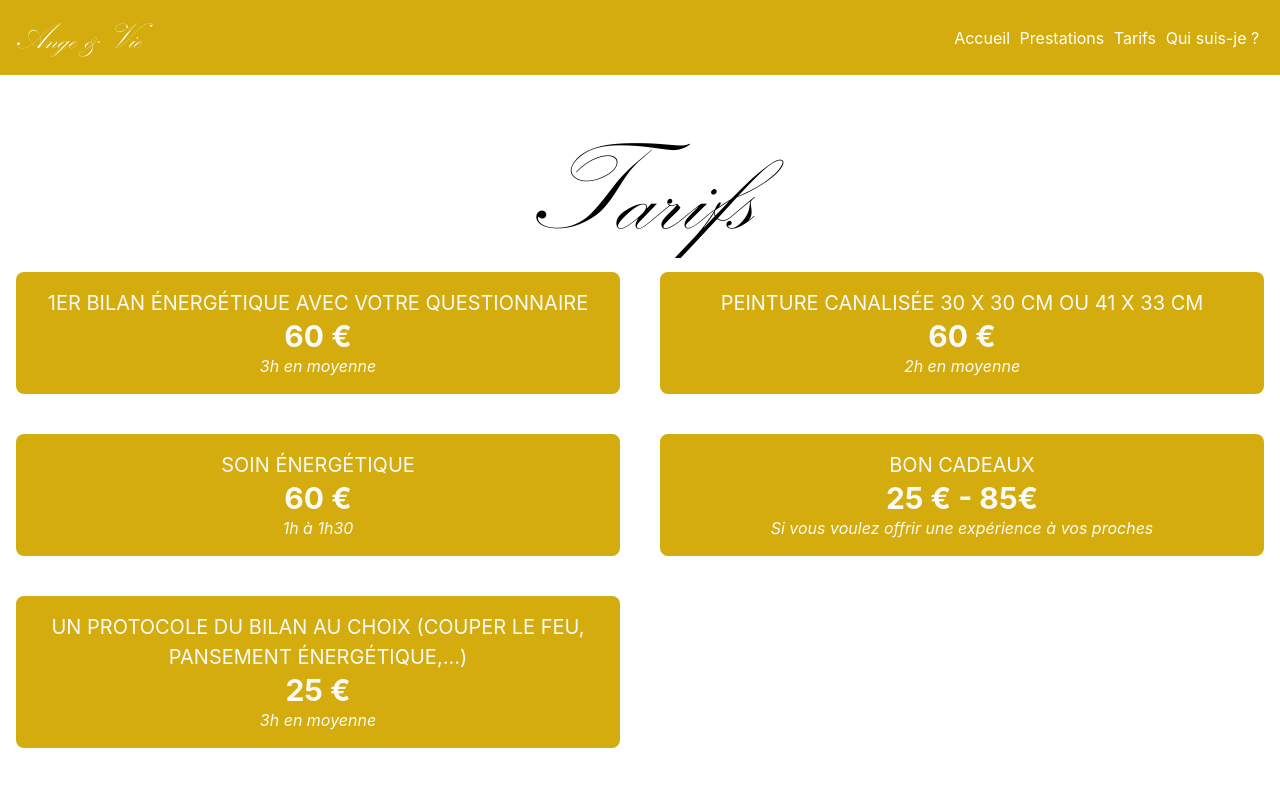
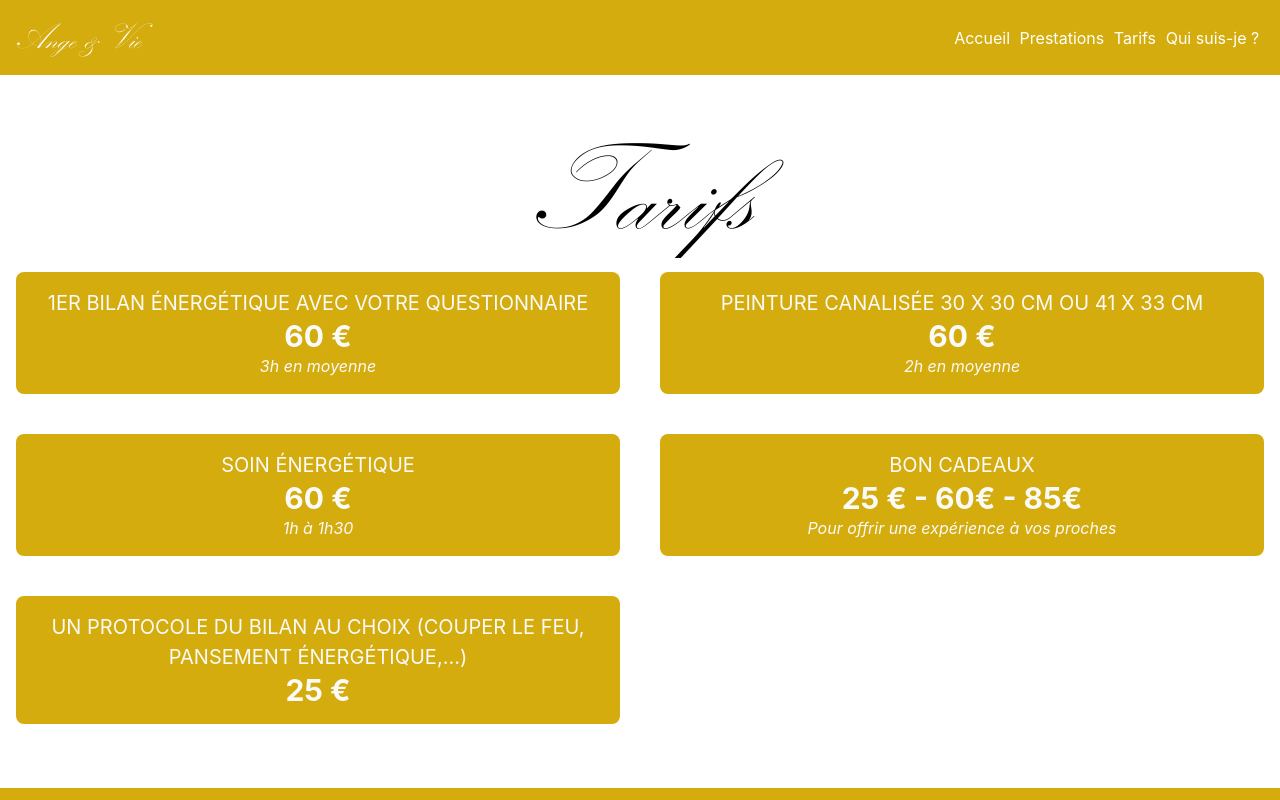
Before and after one commit to PaulGub/angevie-next, a Next.js app: page /tarifs in a window 1280 px wide. Shown: the top 800 px of the page. Built offline with nearby package versions, Linux system fonts and the light colour scheme; a web font is replaced by a local one.

Commit message:
update prices page

```diff
--- a/pages/tarifs.tsx
+++ b/pages/tarifs.tsx
@@ -30,14 +30,13 @@ const Home: NextPage = () => {
 
 					<div className="bg-pur p-4  text-center rounded-lg flex flex-col justify-center">
 						<p className="text-stone-50 text-xl uppercase"> Bon cadeaux</p>
-						<p className="text-stone-50 text-3xl font-bold">25 € - 85€</p>
-						<p className='text-stone-50 italic'>Si vous voulez offrir une expérience à vos proches</p>
+						<p className="text-stone-50 text-3xl font-bold">25 € - 60€ - 85€</p>
+						<p className='text-stone-50 italic'>Pour offrir une expérience à vos proches</p>
 					</div>
 
 					<div className="bg-pur p-4  text-center rounded-lg flex flex-col justify-center">
 						<p className="text-stone-50 text-xl uppercase"> un protocole du bilan au choix (couper le feu, pansement énergétique,…)</p>
 						<p className="text-stone-50 text-3xl font-bold">25 €</p>
-						<p className='text-stone-50 italic'> 3h en moyenne</p>
 					</div>
 
 				</div>
```
